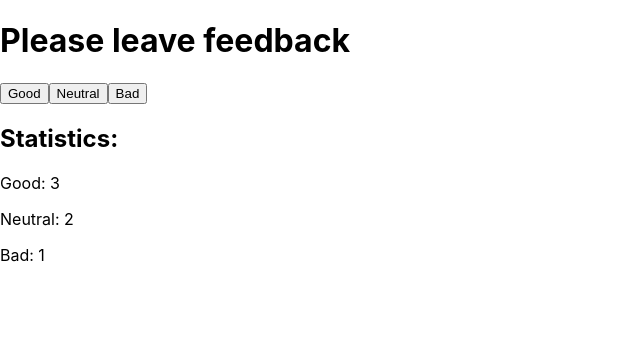
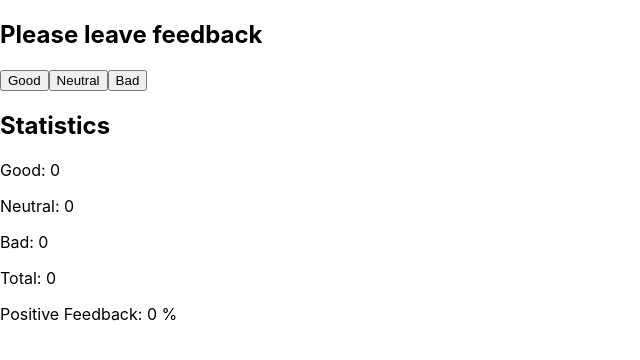
Before and after one commit to Nepalcem/goit-react-hw-02-feedback, a React (Create React App) app: page / in a window 1280 px wide. Shown: the top 360 px of the page, without its empty margins (0-640 px from the left). Built offline with nearby package versions, Linux system fonts and the light colour scheme.

Commit message:
part1 update

```diff
--- a/src/components/App.jsx
+++ b/src/components/App.jsx
@@ -1,4 +1,4 @@
-import FeedbackWidget from './feedback-widget/feedbackwidget';
+import FeedbackWidget from './feedback-widget/Feedbackwidget';
 export const App = () => {
   return (
     <div>
--- /dev/null
+++ b/src/components/feedback-widget/FeedbackOptions.jsx
@@ -0,0 +1,22 @@
+import React from 'react';
+
+const FeedbackOptions = ({ onLeaveFeedback }) => {
+  return (
+    <div className="feedback">
+      <button className="btn-feedback" onClick={() => onLeaveFeedback('good')}>
+        Good
+      </button>
+      <button
+        className="btn-feedback"
+        onClick={() => onLeaveFeedback('neutral')}
+      >
+        Neutral
+      </button>
+      <button className="btn-feedback" onClick={() => onLeaveFeedback('bad')}>
+        Bad
+      </button>
+    </div>
+  );
+};
+
+export default FeedbackOptions;
--- /dev/null
+++ b/src/components/feedback-widget/SectionTitle.jsx
@@ -0,0 +1,12 @@
+import React from 'react';
+
+const Section = ({ title, children }) => {
+  return (
+    <section className="section">
+      <h1>{title}</h1>
+      {children}
+    </section>
+  );
+};
+
+export default Section;
--- /dev/null
+++ b/src/components/feedback-widget/Statistics.jsx
@@ -0,0 +1,21 @@
+import React from 'react';
+
+const Statistics = ({
+  good,
+  neutral,
+  bad,
+  total,
+  positivePercentage,
+}) => {
+  return (
+    <div className="statistics">
+      <p className="stat">Good: {good}</p>
+      <p className="stat">Neutral: {neutral}</p>
+      <p className="stat">Bad: {bad}</p>
+      <p className="stat">Total: {total}</p>
+      <p className="stat">Positive Feedback: {positivePercentage} %</p>
+    </div>
+  );
+};
+
+export default Statistics;
--- a/src/components/feedback-widget/feedbackwidget.jsx
+++ b/src/components/feedback-widget/feedbackwidget.jsx
@@ -1,28 +1,54 @@
 import PropTypes from 'prop-types';
 import React, { Component } from 'react';
+import Section from './SectionTitle';
+import Statistics from './Statistics';
+import FeedbackOptions from './FeedbackOptions';
 
 export class FeedbackWidget extends Component {
-  static propTypes = {};
+  // static propTypes = {};
 
   state = {
     good: 0,
     neutral: 0,
     bad: 0,
+    total: 0,
+    positiveFeedbackPercentage: 0,
+  };
+
+  incrementFeedback = type => {
+    this.setState(
+      prevState => ({
+        ...prevState,
+        [type]: prevState[type] + 1,
+        total: prevState.total + 1,
+      }),
+      this.countPositiveFeedbackPercentage
+    );
+  };
+
+  countPositiveFeedbackPercentage = () => {
+    const { good, total } = this.state;
+    const percentage = total === 0 ? 0 : Math.round((good / total) * 100);
+    this.setState({ positiveFeedbackPercentage: percentage });
   };
 
   render() {
+    const { good, neutral, bad, total, positiveFeedbackPercentage } =
+      this.state;
     return (
       <div>
-        <h1>Please leave feedback</h1>
-        <button className="btn-feedback">Good</button>
-        <button className="btn-feedback">Neutral</button>
-        <button className="btn-feedback">Bad</button>
-        <div className="statistics">
-          <h2>Statistics:</h2>
-          <p className="stat">Good: 3</p>
-          <p className="stat">Neutral: 2</p>
-          <p className="stat">Bad: 1</p>
-        </div>
+        <Section title={'Please leave feedback'}>
+          <FeedbackOptions onLeaveFeedback={this.incrementFeedback} />
+        </Section>
+        <Section title={'Statistics'}>
+          <Statistics
+            good={good}
+            neutral={neutral}
+            bad={bad}
+            total={total}
+            positivePercentage={positiveFeedbackPercentage}
+          />
+        </Section>
       </div>
     );
   }
```
